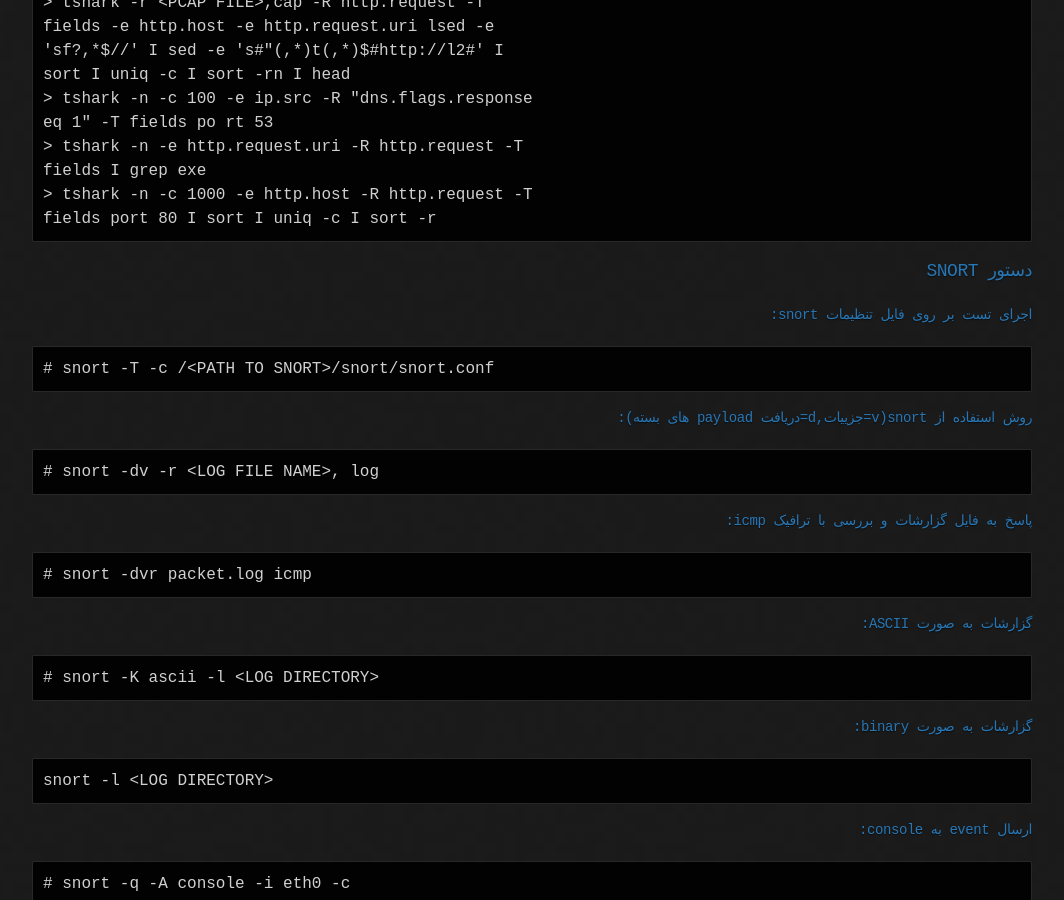
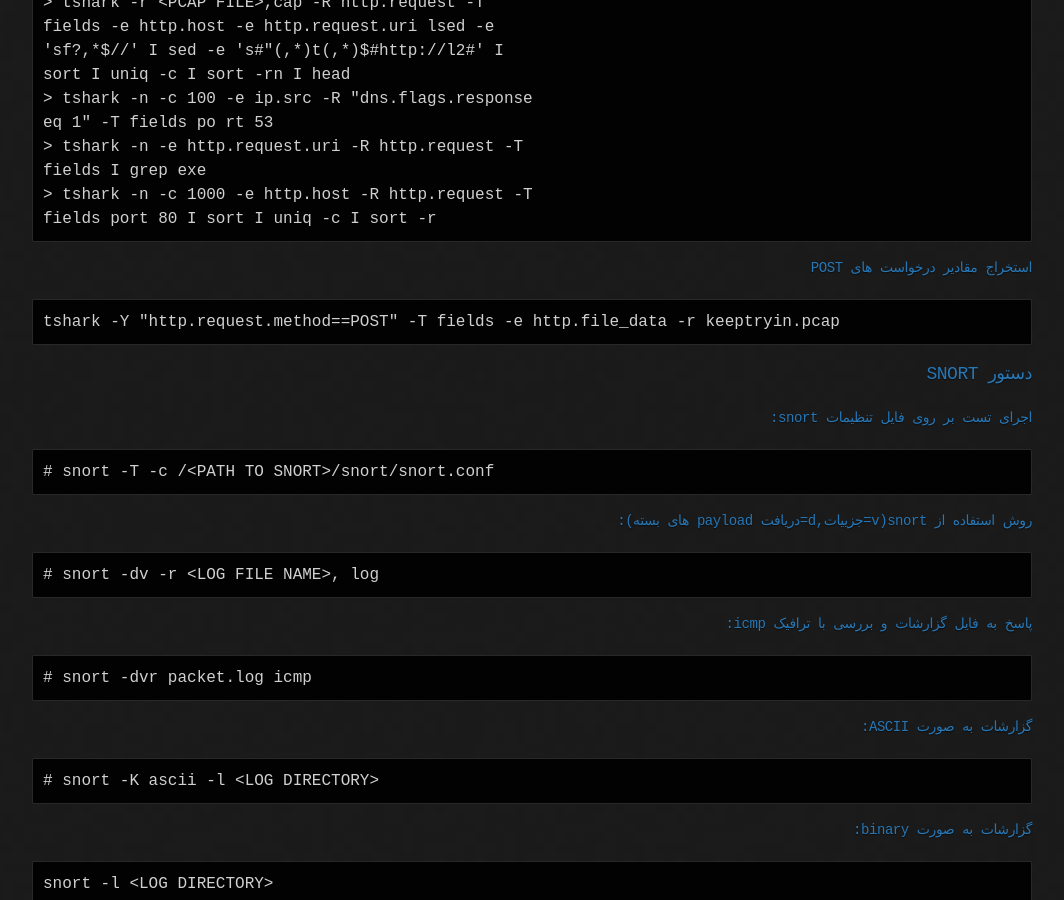
Before and after one commit to irblueteam/blue-team, a Jekyll site: the page built from detect-visibility.md, in a window 1280 px wide and 900 px high, scrolled down 5460 px. Shown: the whole window, without its empty margins (108-1172 px from the left). Built offline with Jekyll 4.4.1, drawn with Linux system fonts in a browser that asks for light colours; some web fonts are replaced; our own code applies the rules of GitHub Pages for plain Markdown files.

Commit message:
tshark post

````diff
--- a/detect-visibility.md
+++ b/detect-visibility.md
@@ -288,6 +288,12 @@
 fields I grep exe
 > tshark -n -c 1000 -e http.host -R http.request -T
 fields port 80 I sort I uniq -c I sort -r
+```
+
+#### استخراج مقادیر درخواست های POST
+
+```text
+tshark -Y "http.request.method==POST" -T fields -e http.file_data -r keeptryin.pcap
 ```
 
 ### دستور SNORT
````
